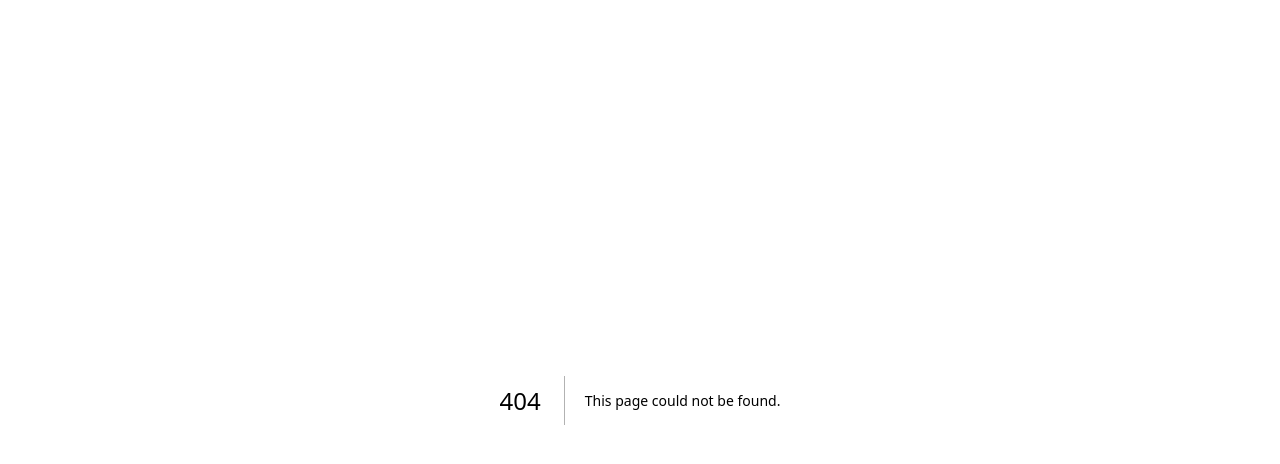
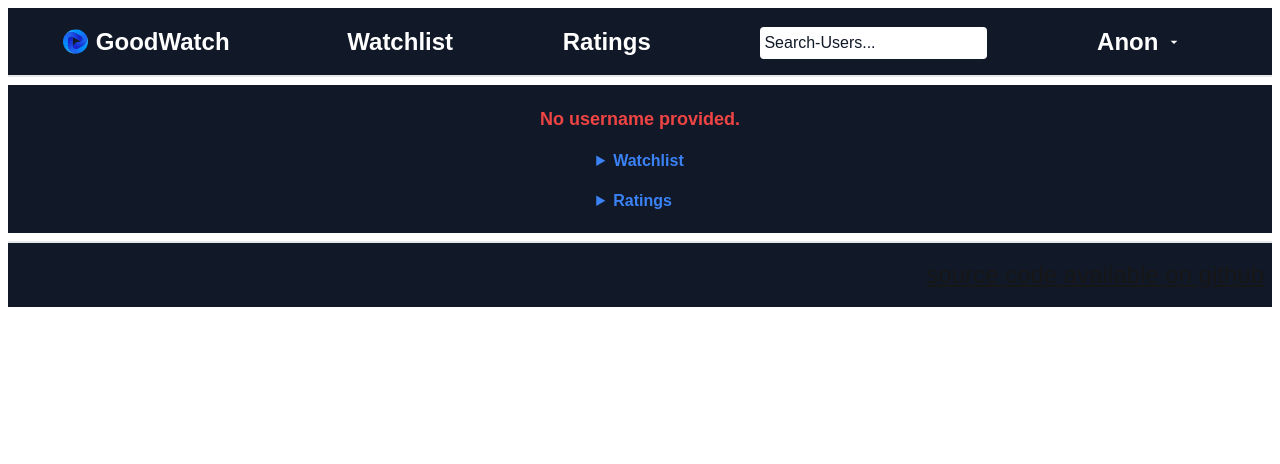
Before and after one commit to adityadewhy/goodWatch, a Next.js app: page /stalk in a window 1280 px wide. Before the commit this address had no page. Shown: the top 464 px of the page. Built offline with nearby package versions, Linux system fonts and the light colour scheme.

Commit message:
made search user working, todo- fluidity, comments, profile drop-down

```diff
--- /dev/null
+++ b/src/app/api/findUser/route.ts
@@ -0,0 +1,32 @@
+import {NextResponse} from "next/server";
+import prisma from "@/lib/prisma";
+
+export async function GET(request: Request) {
+	try {
+		const username = request.headers.get("username");
+
+		if (!username) {
+			return NextResponse.json(
+				{message: "Username is required"},
+				{status: 400}
+			);
+		}
+
+		const user = await prisma.user.findUnique({
+			where: {username: username},
+			select: {
+				id: true,
+				username: true,
+			},
+		});
+
+		if (!user) {
+			return NextResponse.json({message: "User not found"}, {status: 400});
+		}
+
+		return NextResponse.json(user, {status: 200});
+	} catch (error) {
+		console.error(error);
+		return NextResponse.json({message: "Error fetching user"}, {status: 500});
+	}
+}
--- /dev/null
+++ b/src/app/api/stalk/route.ts
@@ -0,0 +1,51 @@
+import {NextResponse} from "next/server";
+import prisma from "@/lib/prisma";
+
+export async function GET(request: Request) {
+	try {
+		const {searchParams} = new URL(request.url);
+		const username = searchParams.get("username");
+		const type = searchParams.get("type");
+
+		if (!username || !type) {
+			return NextResponse.json(
+				{message: "Username and type are required"},
+				{status: 400}
+			);
+		}
+
+		// Validate the user
+		const user = await prisma.user.findUnique({
+			where: {username},
+			select: {
+				id: true,
+				username: true,
+			},
+		});
+
+		if (!user) {
+			return NextResponse.json({message: "User not found"}, {status: 404});
+		}
+
+		if (type === "watchlist") {
+			const watchlist = await prisma.watchlist.findMany({
+				where: {user: {username}},
+				select: {title: true, posterUrl: true},
+			});
+			return NextResponse.json(watchlist);
+		}
+
+		if (type === "ratings") {
+			const ratings = await prisma.ratings.findMany({
+				where: {user: {username}},
+				select: {title: true, posterUrl: true, userRating: true},
+			});
+			return NextResponse.json(ratings);
+		}
+
+		return NextResponse.json({message: "Invalid type"}, {status: 400});
+	} catch (error) {
+		console.error("Error fetching stalk data:", error);
+		return NextResponse.json({message: "Error fetching data"}, {status: 500});
+	}
+}
--- /dev/null
+++ b/src/app/stalk/page.tsx
@@ -0,0 +1,142 @@
+"use client";
+
+import Navbar from "@/components/navbar";
+import {useSearchParams} from "next/navigation";
+import Image from "next/image";
+import React, {useState} from "react";
+import axios from "axios";
+import Footer from "@/components/footer";
+
+interface WatchlistItem {
+	title: string;
+	posterUrl: string;
+}
+
+interface RatingItem {
+	title: string;
+	posterUrl: string;
+	userRating: number;
+}
+
+export default function Stalk() {
+	const searchParams = useSearchParams();
+	const username = searchParams.get("username");
+
+	const [watchlist, setWatchlist] = useState<WatchlistItem[]>([]);
+	const [ratings, setRatings] = useState<RatingItem[]>([]);
+	const [loadingWatchlist, setLoadingWatchlist] = useState(false);
+	const [loadingRatings, setLoadingRatings] = useState(false);
+
+	const fetchWatchlist = async () => {
+		setLoadingWatchlist(true);
+		try {
+			const response = await axios.get("/api/stalk", {
+				params: {username, type: "watchlist"},
+			});
+			setWatchlist(response.data);
+		} catch (error) {
+			console.error("Error fetching watchlist:", error);
+		} finally {
+			setLoadingWatchlist(false);
+		}
+	};
+
+	const fetchRatings = async () => {
+		setLoadingRatings(true);
+		try {
+			const response = await axios.get("/api/stalk", {
+				params: {username, type: "ratings"},
+			});
+			setRatings(response.data);
+		} catch (error) {
+			console.error("Error fetching ratings:", error);
+		} finally {
+			setLoadingRatings(false);
+		}
+	};
+
+	return (
+		<div>
+			<Navbar />
+
+			<div className="m-2 p-5 flex flex-col items-center bg-gray-900">
+				<div className="username text-2xl px-2 font-extrabold">
+					{username ? (
+						<p>{username}</p>
+					) : (
+						<p className="text-lg text-red-500">No username provided.</p>
+					)}
+				</div>
+
+				<div className="mt-4">
+					<details className="mb-4">
+						<summary
+							onClick={fetchWatchlist}
+							className="cursor-pointer text-blue-500 font-bold"
+						>
+							Watchlist
+						</summary>
+						{loadingWatchlist ? (
+							<p>Loading watchlist...</p>
+						) : watchlist.length > 0 ? (
+							<div className="grid grid-cols-2 md:grid-cols-3 lg:grid-cols-7 gap-4 mt-4">
+								{watchlist.map((item, index) => (
+									<div
+										key={index}
+										className="p-2 border rounded shadow bg-gray-800"
+									>
+										<Image
+											src={item.posterUrl}
+											alt={item.title}
+											className="rounded"
+											width={200}
+											height={300}
+										/>
+										<p className="font-bold">{item.title}</p>
+									</div>
+								))}
+							</div>
+						) : (
+							<p className="text-gray-500 mt-2">No items in the watchlist.</p>
+						)}
+					</details>
+
+					<details>
+						<summary
+							onClick={fetchRatings}
+							className="cursor-pointer text-blue-500 font-bold"
+						>
+							Ratings
+						</summary>
+						{loadingRatings ? (
+							<p>Loading ratings...</p>
+						) : ratings.length > 0 ? (
+							<div className="grid grid-cols-2 md:grid-cols-3 lg:grid-cols-7 gap-4 mt-4">
+								{ratings.map((item, index) => (
+									<div
+										key={index}
+										className="p-2 border rounded shadow bg-gray-800"
+									>
+										<Image
+											src={item.posterUrl}
+											alt={item.title}
+											className="rounded"
+											width={200}
+											height={300}
+										/>
+										<p className="font-bold">{item.title}</p>
+										<p className="font-bold">Rating: {item.userRating}/10</p>
+									</div>
+								))}
+							</div>
+						) : (
+							<p className="text-gray-500 mt-2">No ratings available.</p>
+						)}
+					</details>
+				</div>
+			</div>
+
+			<Footer />
+		</div>
+	);
+}
--- a/src/components/rating.tsx
+++ b/src/components/rating.tsx
@@ -42,7 +42,6 @@ export default function Rating({
 				const data = await response.json();
 				setUserMovieRating(data?.userRating ?? null);
 			} catch (error) {
-				console.log("Rating fetch status:", error);
 				setUserMovieRating(null);
 			} finally {
 				setIsLoading(false);
@@ -57,14 +56,6 @@ export default function Rating({
 		setError(null);
 
 		try {
-			console.log(
-				"from rating.tsx sending to api/ratings",
-				userId,
-				movieId,
-				title,
-				posterUrl,
-				userMovieRating
-			);
 			const response = await fetch("/api/ratings", {
 				method: "POST",
 				headers: {
@@ -139,8 +130,6 @@ export default function Rating({
 		                         border focus:outline-none focus:ring-2
 		                          focus:ring-blue-500"
 					/>
-
-
 				</div>
 				<button
 					onClick={handleRatingSubmit}
--- a/src/components/searchUsers.tsx
+++ b/src/components/searchUsers.tsx
@@ -1,12 +1,59 @@
-import React from "react";
+"use client";
+
+import React, {useState} from "react";
+import {useRouter} from "next/navigation";
+import axios from "axios";
 
 export default function SearchUsers() {
+	const [inputValue, setInputValue] = useState("");
+	const router = useRouter();
+
+	const handleInputChange = (event: React.ChangeEvent<HTMLInputElement>) => {
+		setInputValue(event.target.value);
+	};
+
+	const handleKeyDown = async (
+		event: React.KeyboardEvent<HTMLInputElement>
+	) => {
+		if (event.key === "Enter") {
+			event.preventDefault();
+
+			const userId = localStorage.getItem("userId");
+
+			if (!userId) {
+				alert("Sign in to search");
+				return;
+			}
+
+			try {
+				const response = await axios.get("/api/findUser", {
+					headers: {
+						username: inputValue,
+					},
+				});
+
+				if (response.data) {
+					router.push(`/stalk?username=${encodeURIComponent(inputValue)}`);
+				}
+			} catch (error: any) {
+				if (error.response && error.response.status === 400) {
+					alert("Username does not exist in the database.");
+				} else {
+					console.error("Error searching user:", error);
+				}
+			}
+		}
+	};
+
 	return (
 		<input
 			type="text"
 			placeholder="Search-Users..."
 			enterKeyHint="search"
 			autoComplete="off"
+			onChange={handleInputChange}
+			onKeyDown={handleKeyDown}
+			value={inputValue}
 			className="placeholder-gray-900 placeholder:text-base placeholder:font-light rounded p-1 text-gray-900 text-base font-bold"
 		/>
 	);
```
Lines whose indentation alone changed are shown as unchanged.
